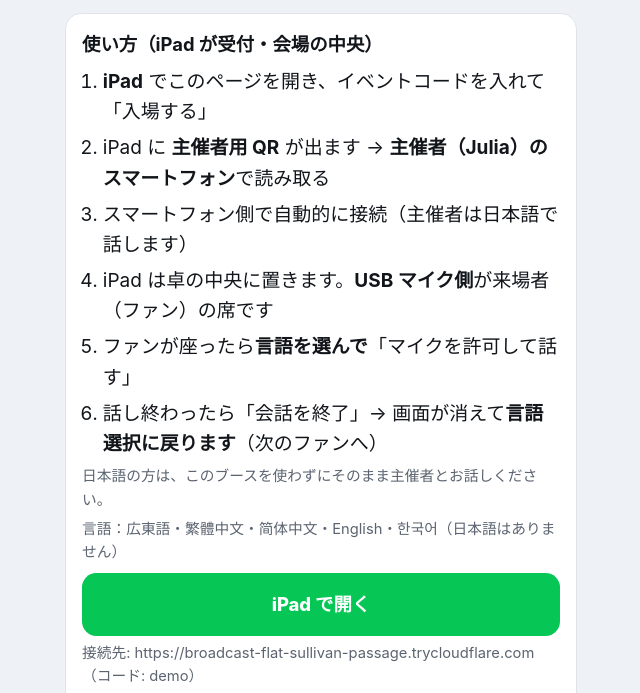
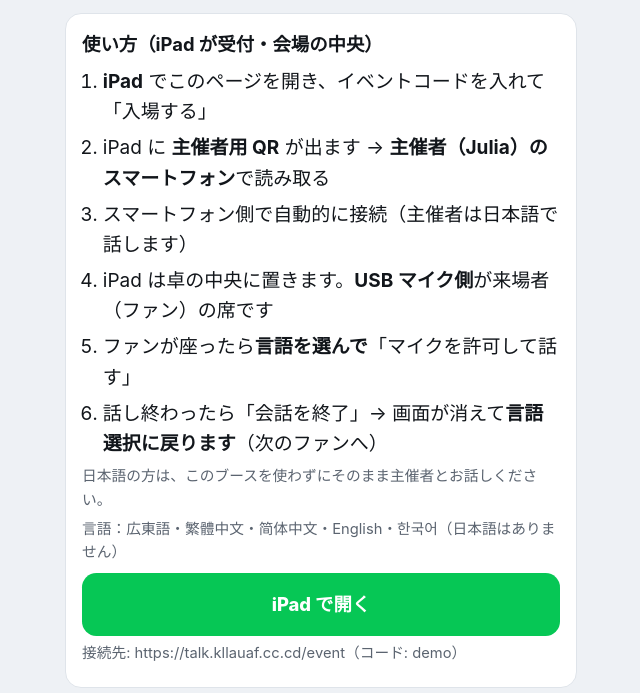
Before and after one commit to julia-525/julia-525.github.io, a plain HTML site: page index.html in a window 1280 px wide. Shown: the part 107-800 px from the top of the page, without its empty margins (319-959 px from the left). Drawn offline with Linux system fonts and the light colour scheme.

Commit message:
Point the entry page at the stable event booth URL (talk.kllauaf.cc.cd/event)

```diff
--- a/index.html
+++ b/index.html
@@ -81,7 +81,7 @@
 <script>
   // The backend is a time-boxed trial tunnel, so the link is not baked in a way that
   // silently goes stale: ?base= overrides it and the current window is shown as text.
-  var CURRENT_BASE = "https://broadcast-flat-sullivan-passage.trycloudflare.com";
+  var CURRENT_BASE = "https://talk.kllauaf.cc.cd/event";
   var params = new URLSearchParams(location.search);
   var base = (params.get("base") || CURRENT_BASE || "").replace(/\/+$/, "");
   var code = params.get("code") || "demo";
```
